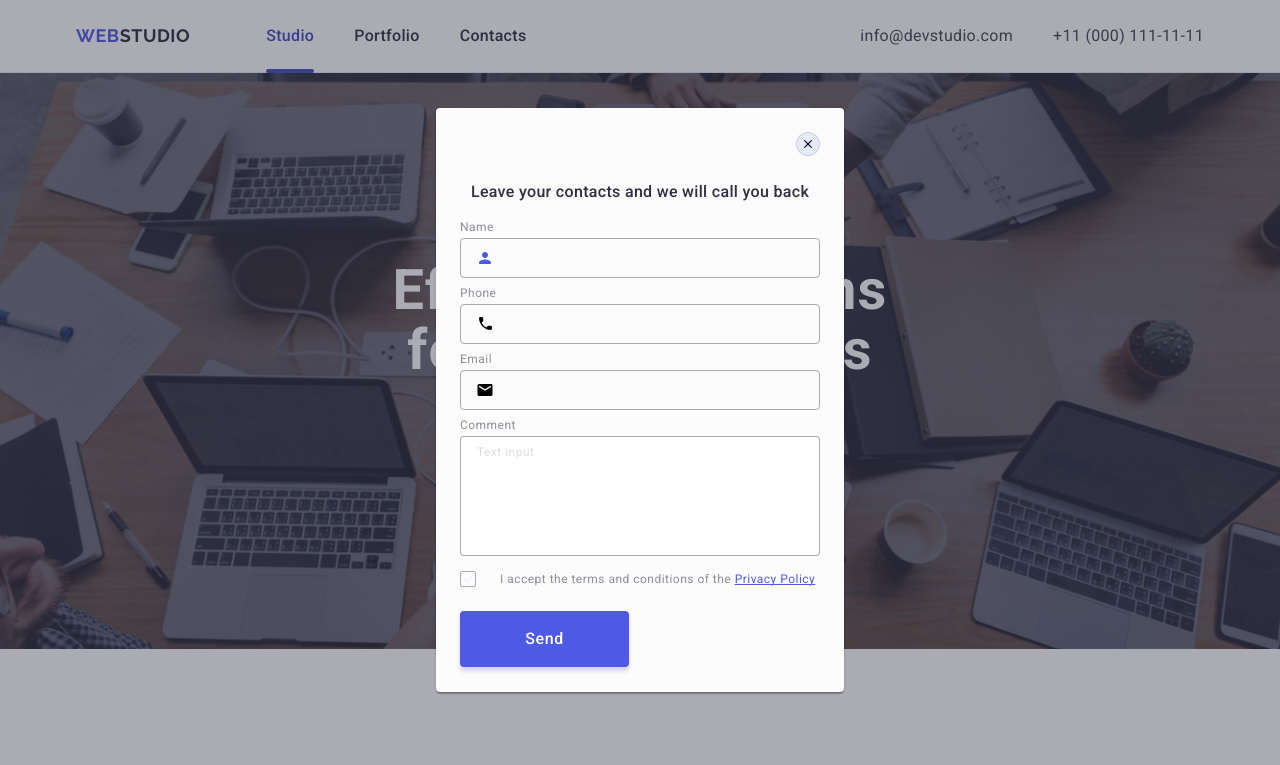
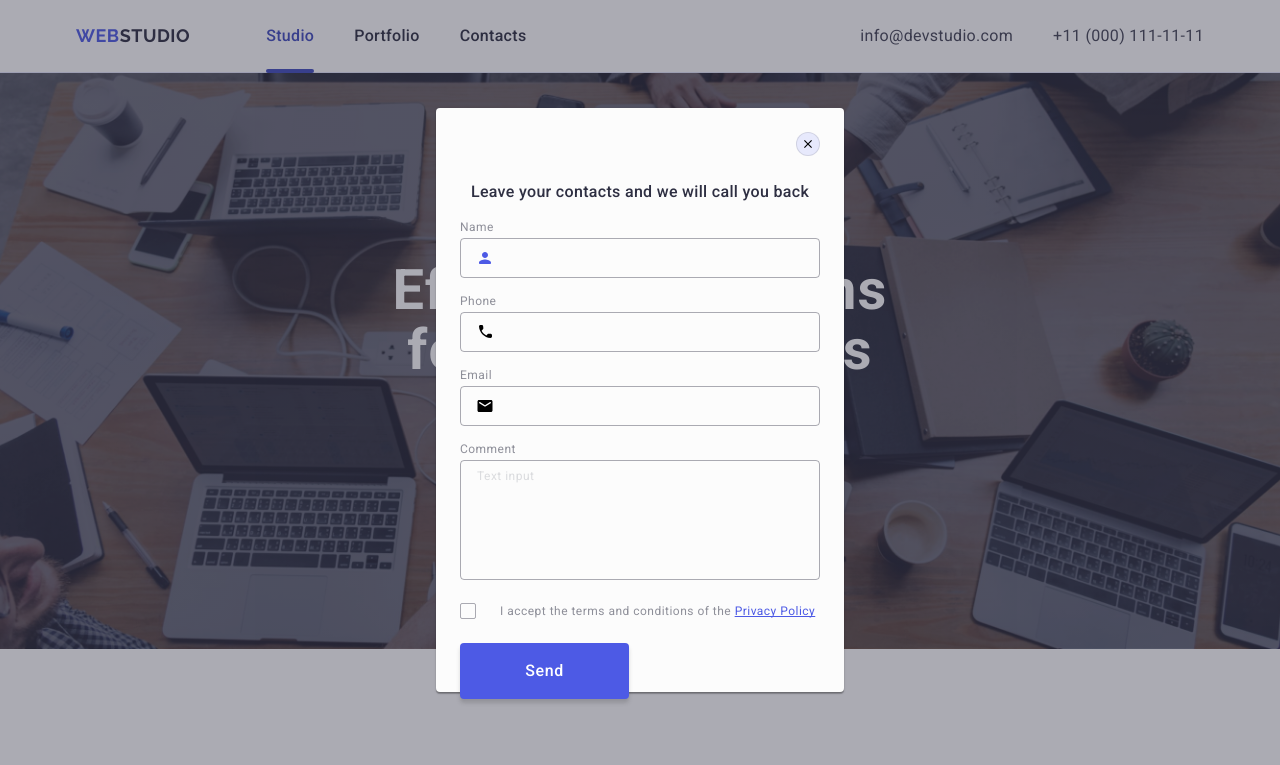
Before and after one commit to AnnaLiubymaia92/goit-markup-hw-05, a plain HTML site: page index.html in a window 1280 px wide. Shown: the top 765 px of the page. Drawn offline with nearby package versions, Linux system fonts and the light colour scheme.

Commit message:
commit message

```diff
--- a/css/styles.css
+++ b/css/styles.css
@@ -571,7 +571,7 @@ background-color: #404bbf;}
     height: 336px;
 }
 .review-form-field-wrapper {
-    margin-bottom: 8px;
+    margin-bottom: 16px;
 }
 .review-form-input {height: 40px;
     border: 1px solid rgba(46, 47, 66, 0.4);
@@ -580,7 +580,7 @@ background-color: #404bbf;}
     border-radius: 4px;
     padding-left: 38px;
     background-color: transparent;
-
+    transition: border-color 250ms cubic-bezier(0.4, 0, 0.2, 1);
 }
 
 .review-form-field-label{
@@ -601,7 +601,7 @@ position: relative;
     left: 16px;
     top: 50%;
     transform: translateY(-50%);
-    transition: border-color 250ms cubic-bezier(0.4, 0, 0.2, 1);
+    transition: fill 250ms cubic-bezier(0.4, 0, 0.2, 1);
 }
 
 .review-form-input:focus {border-color: #4D5AE5;
@@ -616,10 +616,10 @@ position: relative;
     height: 120px;
     outline: transparent;
     resize:none; font-size: 12px;
-    padding: 8px 16px;
+    padding: 8px 16px; background-color: transparent;
     transition: border-color 250ms cubic-bezier(0.4, 0, 0.2, 1);;
 }
-
+.review-form-message:focus{border-color: #4D5AE5;}
 .review-form-message::placeholder{
     color:rgba( 46, 47, 66, 0.16);
 }
```
